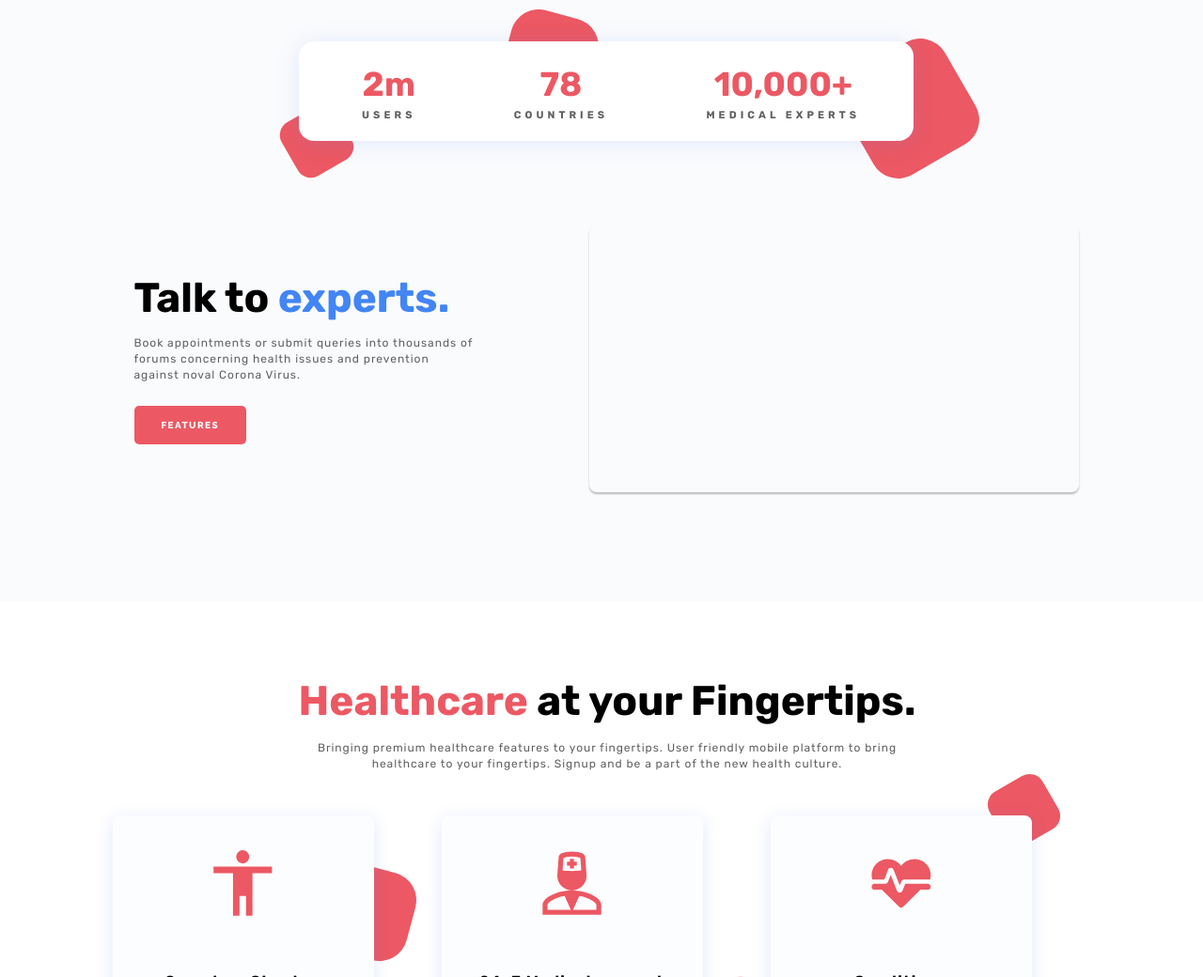
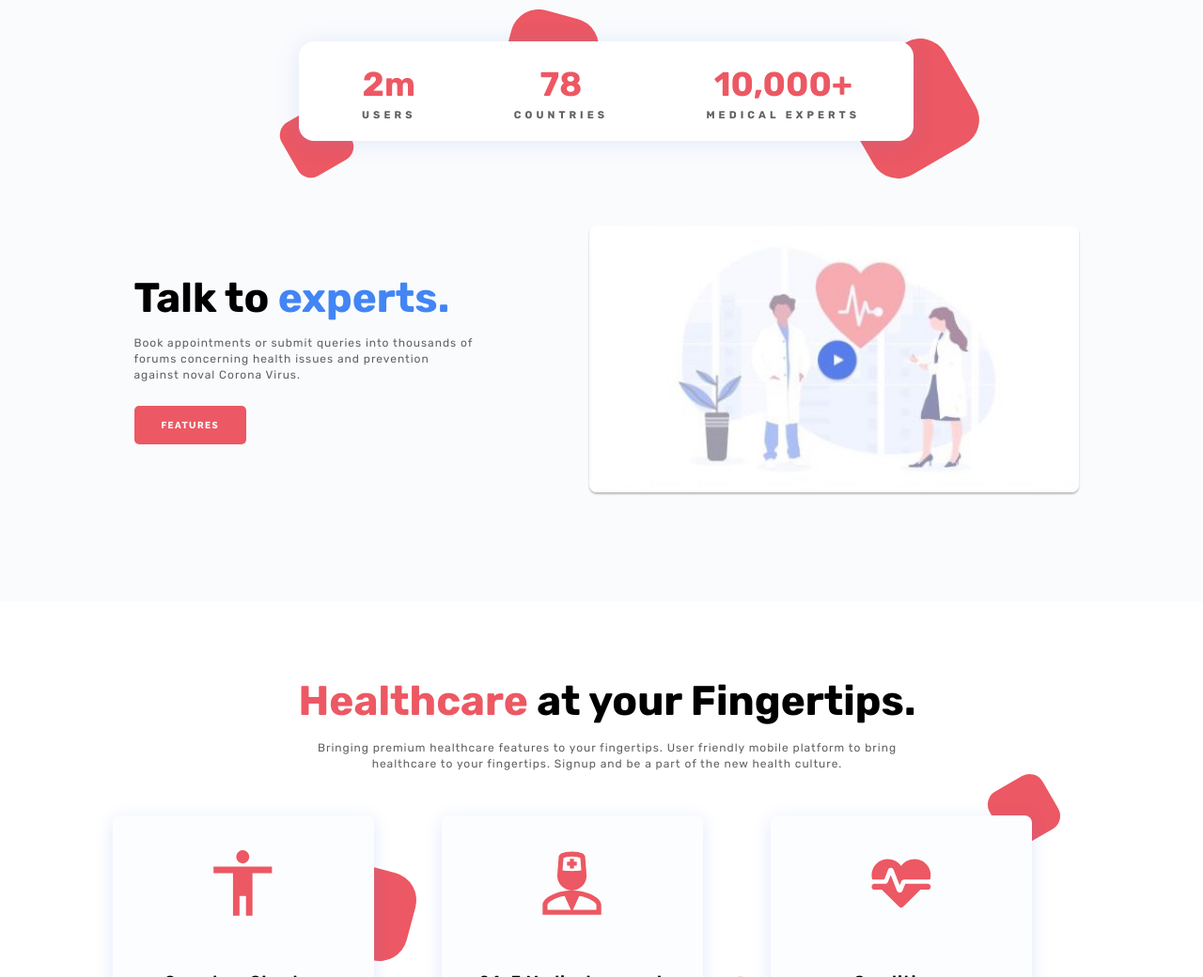
Before and after one commit to BogdanGapon/my-second-page, a plain HTML site: page index.html in a window 1280 px wide. Shown: the part 1425-2465 px from the top of the page at 94% size. Drawn offline with nearby package versions, Linux system fonts and the light colour scheme; the site is published under a folder, as on GitHub Pages, so addresses that start at the root find nothing.

Commit message:
change url in section experts

```diff
--- a/sass/layout/_experts.scss
+++ b/sass/layout/_experts.scss
@@ -112,7 +112,7 @@ margin-right: 104px;
 width: 521px;
 height: 284px;
 
-background-image: url(/img/doctors-1.jpg);
+background-image: url(../img/doctors-1.jpg);
 background-size: cover;
 background-repeat: no-repeat;
 border-radius: 8px;
--- a/sass/layout/_stay-safe.scss
+++ b/sass/layout/_stay-safe.scss
@@ -73,7 +73,6 @@ bottom: 107px;
 
 .span-red {
 color: $main-bg-btn-color;
-
 }
 
 
```
Also changed, not shown: css/main.css, css/main.min.css, 2 other files.
